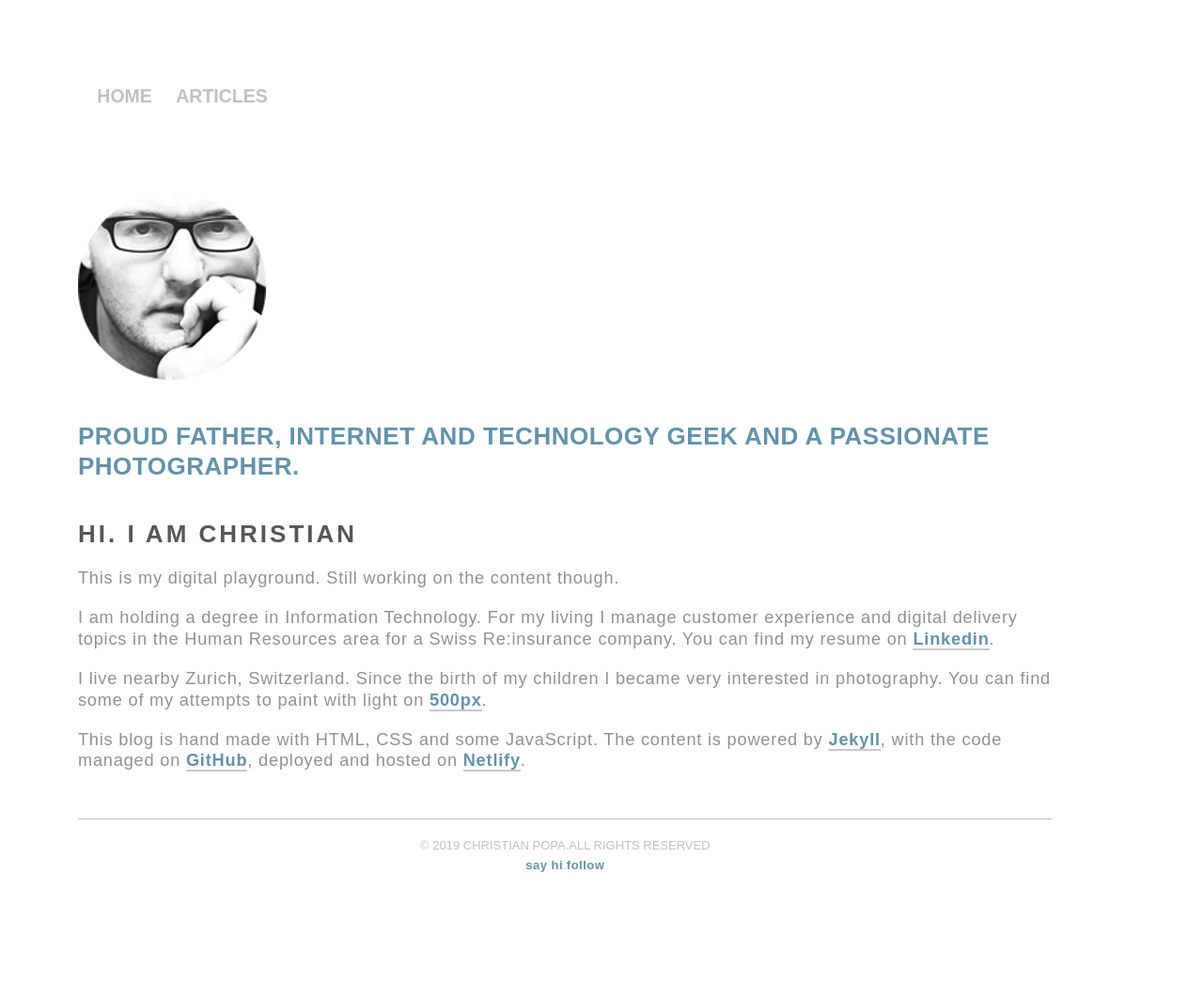
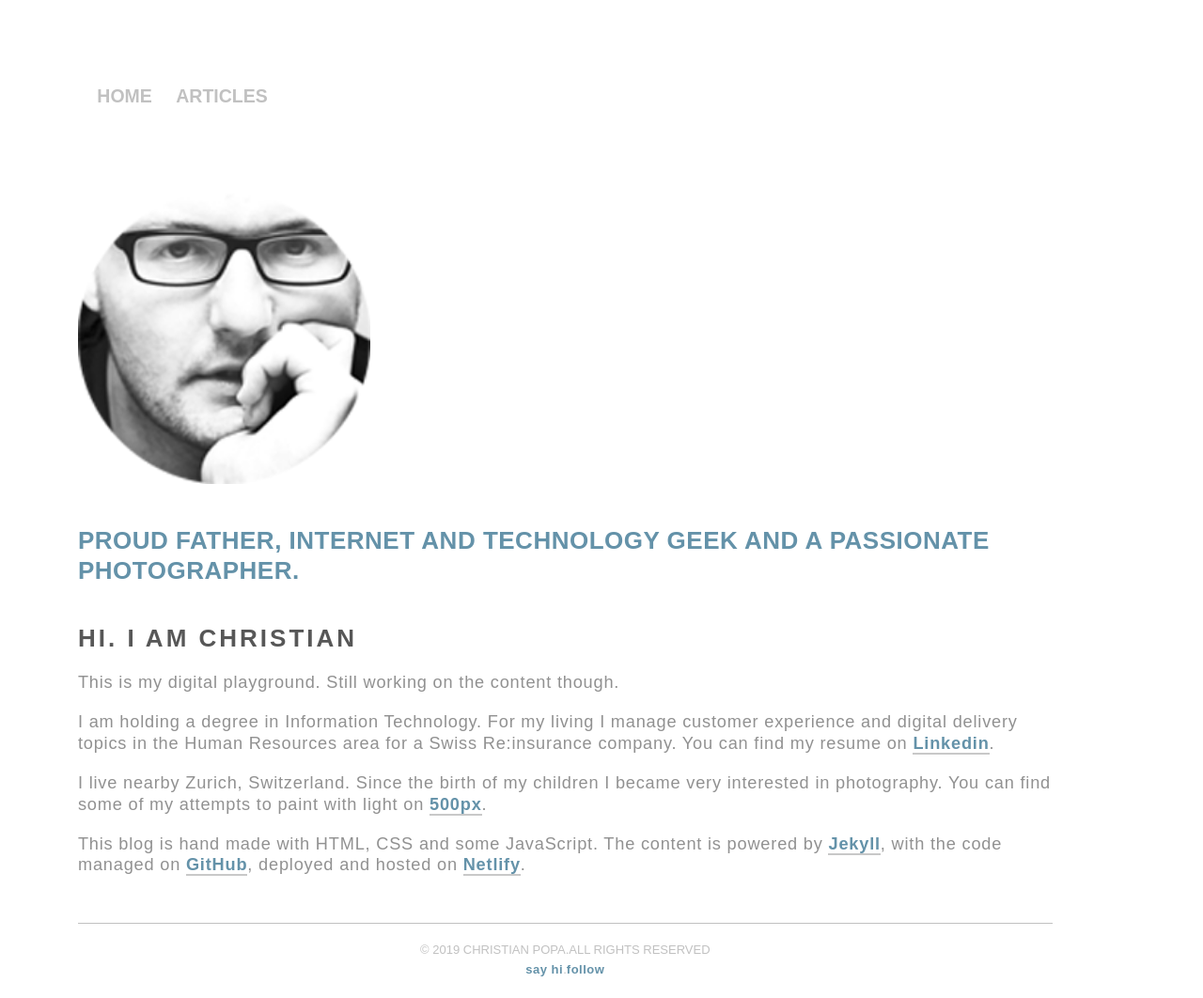
Before and after one commit to cristego/cristego.github.io, a Jekyll site: the page built from about.md, in a window 1280 px wide. Shown: the whole page at 94% size. Built offline with Jekyll 4.4.1, drawn with Linux system fonts in a browser that asks for light colours; before the commit the page ends 951 px from its top, so only the background shows below that.

```diff
--- a/_layouts/default_page.html
+++ b/_layouts/default_page.html
@@ -5,7 +5,7 @@
 <header>
 <div id="siteLogo">
 <!-- <h1><a href="{{ site.url }}">c p</a></h1> -->
-<a href="{{ site.url }}"><img id="logo_img" src="{{ "/media/cplogo_new_200px.png" | prepend: site.url }}"></img></a>
+<a href="{{ site.url }}"><img id="logo_img" src="{{ "/media/cplogo_new_s.png" | prepend: site.url }}"></img></a>
 </div>
 <div id="nav_header">
 <ul>
--- a/css/core.css
+++ b/css/core.css
@@ -346,7 +346,7 @@ footer {
 }
 
 #about_img img {
-	width: 200px;
+	width: 30%;
 	height: auto;
 }
 
```
